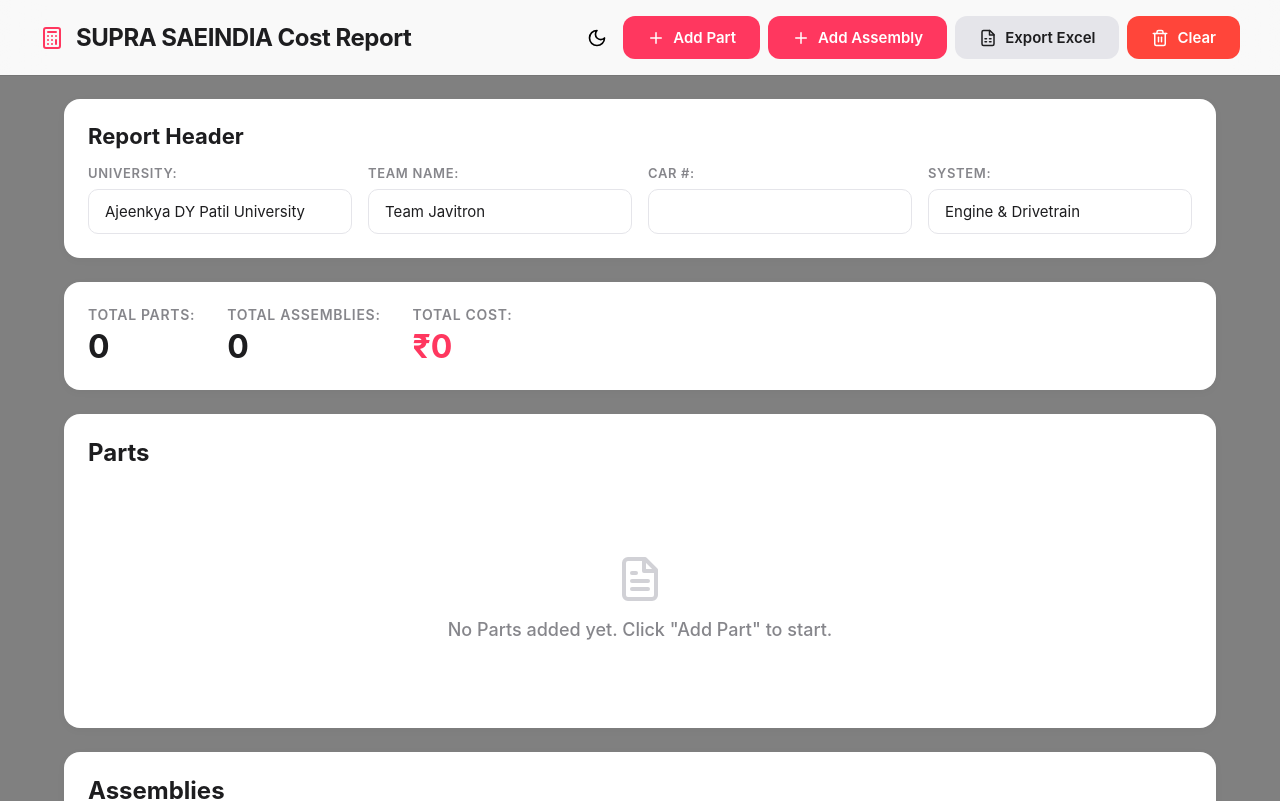
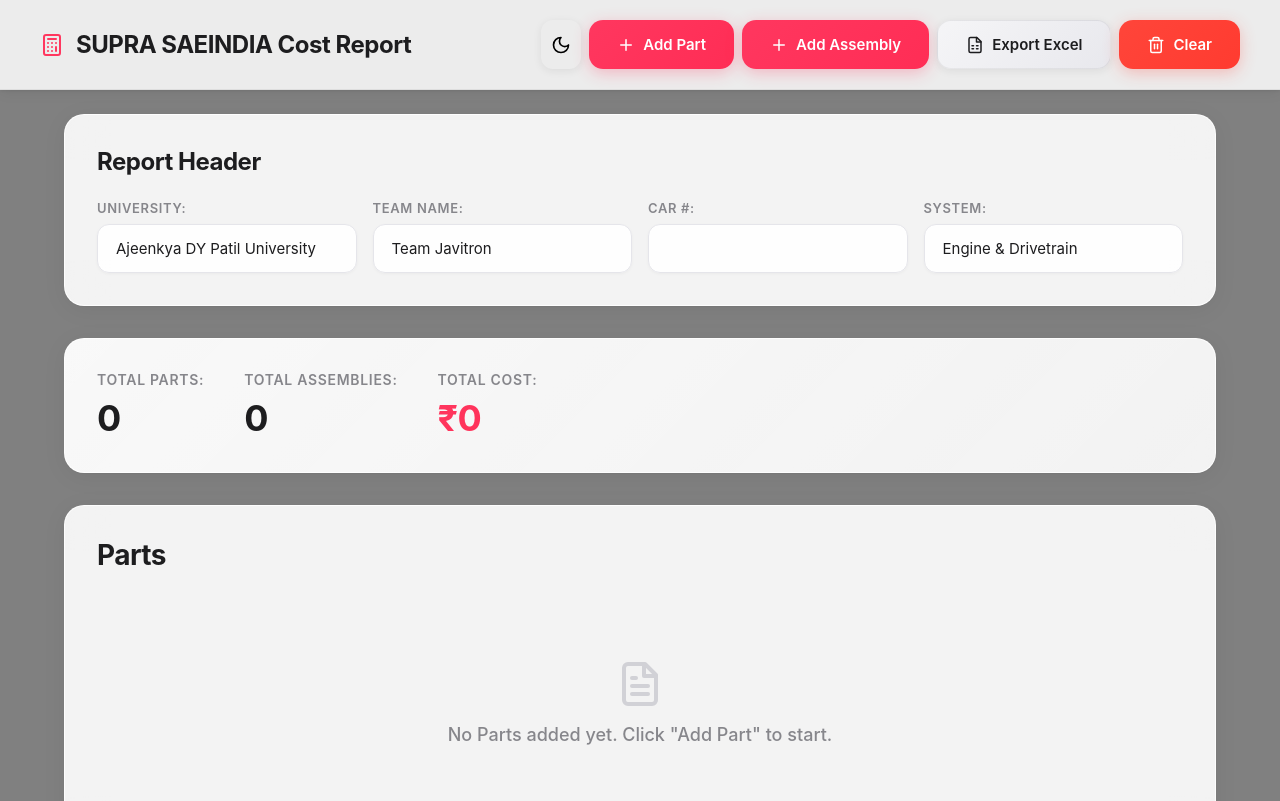
Before and after one commit to not-brajesh/Cost-Report-App-, a React (Vite) app: page / in a window 1280 px wide. Shown: the top 801 px of the page. Built offline with nearby package versions, Linux system fonts and the light colour scheme.

Commit message:
Enhance UI/UX with glassmorphism + Add regex security & float precision fix

```diff
--- a/src/App.css
+++ b/src/App.css
@@ -7,7 +7,7 @@
 
 body {
   font-family: -apple-system, BlinkMacSystemFont, 'SF Pro Display', 'SF Pro Text', 'Segoe UI', Roboto, sans-serif;
-  background: #f5f5f7;
+  background: linear-gradient(135deg, #f5f5f7 0%, #e8e8ed 100%);
   min-height: 100vh;
   color: #1d1d1f;
   -webkit-font-smoothing: antialiased;
@@ -21,18 +21,18 @@
 
 /* Dark Mode */
 .app.dark-mode {
-  background: #1c1c1e;
+  background: linear-gradient(135deg, #1c1c1e 0%, #2c2c2e 100%);
   color: #f5f5f7;
 }
 
 .app.dark-mode body {
-  background: #1c1c1e;
+  background: linear-gradient(135deg, #1c1c1e 0%, #2c2c2e 100%);
   color: #f5f5f7;
 }
 
 .app.dark-mode .app-header {
-  background: rgba(28, 28, 30, 0.95);
-  border-bottom: 1px solid rgba(255, 255, 255, 0.1);
+  background: rgba(28, 28, 30, 0.85);
+  border-bottom: 1px solid rgba(255, 255, 255, 0.08);
 }
 
 .app.dark-mode .logo h1 {
@@ -40,8 +40,11 @@
 }
 
 .app.dark-mode .header-section {
-  background: #2c2c2e;
+  background: rgba(44, 44, 46, 0.9);
+  backdrop-filter: blur(20px);
+  -webkit-backdrop-filter: blur(20px);
   color: #f5f5f7;
+  border: 1px solid rgba(255, 255, 255, 0.08);
 }
 
 .app.dark-mode .header-section h3 {
@@ -54,15 +57,17 @@
 
 .app.dark-mode .form-input,
 .app.dark-mode .form-select {
-  background: #3a3a3c;
+  background: rgba(58, 58, 60, 0.9);
   border-color: #48484a;
   color: #f5f5f7;
+  box-shadow: 0 1px 3px rgba(0, 0, 0, 0.2);
 }
 
 .app.dark-mode .form-input:focus,
 .app.dark-mode .form-select:focus {
-  background: #3a3a3c;
+  background: rgba(58, 58, 60, 0.95);
   border-color: #ff375f;
+  box-shadow: 0 0 0 4px rgba(255, 55, 95, 0.15), 0 2px 8px rgba(0, 0, 0, 0.3);
 }
 
 .app.dark-mode .form-input::placeholder {
@@ -70,8 +75,11 @@
 }
 
 .app.dark-mode .section-block {
-  background: #2c2c2e;
+  background: rgba(44, 44, 46, 0.9);
+  backdrop-filter: blur(20px);
+  -webkit-backdrop-filter: blur(20px);
   color: #f5f5f7;
+  border: 1px solid rgba(255, 255, 255, 0.08);
 }
 
 .app.dark-mode .section-block h2 {
@@ -80,8 +88,16 @@
 
 .app.dark-mode .part-card,
 .app.dark-mode .assembly-card {
-  background: #3a3a3c;
+  background: rgba(58, 58, 60, 0.95);
+  backdrop-filter: blur(20px);
+  -webkit-backdrop-filter: blur(20px);
   color: #f5f5f7;
+  border: 1px solid rgba(255, 255, 255, 0.08);
+}
+
+.app.dark-mode .part-card:hover,
+.app.dark-mode .assembly-card:hover {
+  box-shadow: 0 8px 32px rgba(0, 0, 0, 0.3), 0 2px 4px rgba(0, 0, 0, 0.2);
 }
 
 .app.dark-mode .part-header,
@@ -96,7 +112,9 @@
 
 .app.dark-mode .part-header-form,
 .app.dark-mode .assembly-header-form {
-  background: #2c2c2e;
+  background: rgba(44, 44, 46, 0.9);
+  backdrop-filter: blur(20px);
+  -webkit-backdrop-filter: blur(20px);
   border-color: #48484a;
 }
 
@@ -107,14 +125,17 @@
 
 .app.dark-mode .part-header-form .form-input,
 .app.dark-mode .assembly-header-form .form-input {
-  background: #3a3a3c;
+  background: rgba(58, 58, 60, 0.9);
   border-color: #48484a;
   color: #f5f5f7;
 }
 
 .app.dark-mode .summary-card {
-  background: #2c2c2e;
+  background: linear-gradient(135deg, rgba(44, 44, 46, 0.95) 0%, rgba(44, 44, 46, 0.9) 100%);
+  backdrop-filter: blur(20px);
+  -webkit-backdrop-filter: blur(20px);
   color: #f5f5f7;
+  border: 1px solid rgba(255, 255, 255, 0.08);
 }
 
 .app.dark-mode .summary-label {
@@ -126,8 +147,15 @@
 }
 
 .app.dark-mode .item-card {
-  background: #3a3a3c;
+  background: rgba(58, 58, 60, 0.95);
+  backdrop-filter: blur(20px);
+  -webkit-backdrop-filter: blur(20px);
   color: #f5f5f7;
+  border: 1px solid rgba(255, 255, 255, 0.08);
+}
+
+.app.dark-mode .item-card:hover {
+  box-shadow: 0 8px 32px rgba(0, 0, 0, 0.3), 0 2px 4px rgba(0, 0, 0, 0.2);
 }
 
 .app.dark-mode .item-header {
@@ -147,8 +175,9 @@
 }
 
 .app.dark-mode .cost-display {
-  background: #2c2c2e;
+  background: linear-gradient(135deg, #2c2c2e 0%, #3a3a3c 100%);
   color: #98989d;
+  border-color: rgba(255, 255, 255, 0.08);
 }
 
 .app.dark-mode .cost-value {
@@ -158,6 +187,8 @@
 .app.dark-mode .item-total {
   background: linear-gradient(135deg, rgba(255, 55, 95, 0.15) 0%, rgba(255, 55, 95, 0.08) 100%);
   color: #f5f5f7;
+  border-color: rgba(255, 55, 95, 0.2);
+  box-shadow: 0 2px 8px rgba(255, 55, 95, 0.15);
 }
 
 .app.dark-mode .total-value {
@@ -169,8 +200,10 @@
 }
 
 .app.dark-mode .app-footer {
-  background: #2c2c2e;
-  border-top: 1px solid rgba(255, 255, 255, 0.1);
+  background: rgba(44, 44, 46, 0.9);
+  backdrop-filter: blur(20px);
+  -webkit-backdrop-filter: blur(20px);
+  border-top: 1px solid rgba(255, 255, 255, 0.08);
 }
 
 .app.dark-mode .app-footer p {
@@ -178,28 +211,31 @@
 }
 
 .app.dark-mode .btn-secondary {
-  background: #3a3a3c;
+  background: linear-gradient(135deg, #3a3a3c 0%, #48484a 100%);
   color: #f5f5f7;
+  border-color: rgba(255, 255, 255, 0.1);
 }
 
 .app.dark-mode .btn-secondary:hover {
-  background: #48484a;
+  background: linear-gradient(135deg, #48484a 0%, #5a5a5c 100%);
+  border-color: rgba(255, 255, 255, 0.15);
 }
 
 .app.dark-mode .btn-icon:hover {
-  background: #3a3a3c;
+  background: rgba(255, 255, 255, 0.1);
 }
 
 /* Header */
 .app-header {
-  background: rgba(255, 255, 255, 0.95);
-  backdrop-filter: saturate(180%) blur(20px);
-  -webkit-backdrop-filter: saturate(180%) blur(20px);
-  padding: 1rem 2rem;
-  box-shadow: 0 1px 0 rgba(0, 0, 0, 0.08);
+  background: rgba(255, 255, 255, 0.85);
+  backdrop-filter: saturate(180%) blur(30px);
+  -webkit-backdrop-filter: saturate(180%) blur(30px);
+  padding: 1.25rem 2rem;
+  box-shadow: 0 1px 3px rgba(0, 0, 0, 0.08), 0 4px 12px rgba(0, 0, 0, 0.05);
   position: sticky;
   top: 0;
   z-index: 100;
+  border-bottom: 1px solid rgba(0, 0, 0, 0.06);
 }
 
 .header-content {
@@ -238,65 +274,75 @@
   display: flex;
   align-items: center;
   gap: 0.5rem;
-  padding: 0.75rem 1.5rem;
+  padding: 0.875rem 1.75rem;
   border: none;
-  border-radius: 12px;
+  border-radius: 14px;
   font-size: 0.9375rem;
   font-weight: 600;
   cursor: pointer;
-  transition: all 0.2s ease;
+  transition: all 0.3s cubic-bezier(0.4, 0, 0.2, 1);
   font-family: inherit;
+  box-shadow: 0 2px 8px rgba(0, 0, 0, 0.08);
 }
 
 .btn:hover {
-  transform: scale(1.02);
+  transform: translateY(-2px);
+  box-shadow: 0 4px 16px rgba(0, 0, 0, 0.12);
 }
 
 .btn:active {
-  transform: scale(0.98);
+  transform: translateY(0);
+  box-shadow: 0 2px 8px rgba(0, 0, 0, 0.08);
 }
 
 .btn-primary {
-  background: #ff375f;
+  background: linear-gradient(135deg, #ff375f 0%, #ff2d55 100%);
   color: white;
+  box-shadow: 0 4px 16px rgba(255, 55, 95, 0.3);
 }
 
 .btn-primary:hover {
-  background: #ff2d55;
+  background: linear-gradient(135deg, #ff2d55 0%, #ff2453 100%);
+  box-shadow: 0 6px 24px rgba(255, 55, 95, 0.4);
 }
 
 .btn-secondary {
-  background: #e5e5ea;
+  background: linear-gradient(135deg, #f5f5f7 0%, #e8e8ed 100%);
   color: #1d1d1f;
+  border: 1px solid rgba(0, 0, 0, 0.06);
 }
 
 .btn-secondary:hover {
-  background: #d1d1d6;
+  background: linear-gradient(135deg, #e8e8ed 0%, #d1d1d6 100%);
+  border-color: rgba(0, 0, 0, 0.1);
 }
 
 .btn-danger {
-  background: #ff453a;
+  background: linear-gradient(135deg, #ff453a 0%, #ff3b30 100%);
   color: white;
+  box-shadow: 0 4px 16px rgba(255, 69, 58, 0.3);
 }
 
 .btn-danger:hover {
-  background: #ff3b30;
+  background: linear-gradient(135deg, #ff3b30 0%, #ff2d26 100%);
+  box-shadow: 0 6px 24px rgba(255, 69, 58, 0.4);
 }
 
 .btn-icon {
-  padding: 0.5rem;
+  padding: 0.625rem;
   background: transparent;
   border: none;
-  border-radius: 8px;
+  border-radius: 12px;
   cursor: pointer;
-  transition: all 0.2s ease;
+  transition: all 0.3s cubic-bezier(0.4, 0, 0.2, 1);
   display: flex;
   align-items: center;
   justify-content: center;
 }
 
 .btn-icon:hover {
-  background: #e5e5ea;
+  background: rgba(0, 0, 0, 0.05);
+  transform: scale(1.05);
 }
 
 .btn-remove {
@@ -316,18 +362,22 @@
 }
 
 .header-section {
-  background: white;
-  border-radius: 16px;
-  padding: 1.5rem;
-  margin-bottom: 1.5rem;
-  box-shadow: 0 2px 8px rgba(0, 0, 0, 0.04);
+  background: rgba(255, 255, 255, 0.9);
+  backdrop-filter: blur(20px);
+  -webkit-backdrop-filter: blur(20px);
+  border-radius: 20px;
+  padding: 2rem;
+  margin-bottom: 2rem;
+  box-shadow: 0 4px 24px rgba(0, 0, 0, 0.06), 0 1px 2px rgba(0, 0, 0, 0.04);
+  border: 1px solid rgba(255, 255, 255, 0.8);
 }
 
 .header-section h3 {
-  font-size: 1.375rem;
+  font-size: 1.5rem;
   font-weight: 700;
   color: #1d1d1f;
-  margin: 0 0 1rem 0;
+  margin: 0 0 1.5rem 0;
+  letter-spacing: -0.02em;
 }
 
 .header-form {
@@ -351,24 +401,26 @@
 }
 
 .form-input, .form-select {
-  padding: 0.75rem 1rem;
-  border: 1px solid #e5e5ea;
-  border-radius: 10px;
+  padding: 0.875rem 1.125rem;
+  border: 1.5px solid #e5e5ea;
+  border-radius: 12px;
   font-size: 0.9375rem;
-  background: white;
-  transition: all 0.2s ease;
+  background: rgba(255, 255, 255, 0.9);
+  transition: all 0.3s cubic-bezier(0.4, 0, 0.2, 1);
   font-family: inherit;
   color: #1d1d1f;
+  box-shadow: 0 1px 3px rgba(0, 0, 0, 0.04);
 }
 
 .form-input:focus, .form-select:focus {
   outline: none;
   border-color: #ff375f;
-  box-shadow: 0 0 0 3px rgba(255, 55, 95, 0.1);
+  box-shadow: 0 0 0 4px rgba(255, 55, 95, 0.1), 0 2px 8px rgba(0, 0, 0, 0.08);
+  background: white;
 }
 
 .form-input::placeholder {
-  color: #86868b;
+  color: #98989d;
 }
 
 .sections-container {
@@ -378,30 +430,38 @@
 }
 
 .section-block {
-  background: white;
-  border-radius: 16px;
-  padding: 1.5rem;
-  box-shadow: 0 2px 8px rgba(0, 0, 0, 0.04);
+  background: rgba(255, 255, 255, 0.9);
+  backdrop-filter: blur(20px);
+  -webkit-backdrop-filter: blur(20px);
+  border-radius: 20px;
+  padding: 2rem;
+  box-shadow: 0 4px 24px rgba(0, 0, 0, 0.06), 0 1px 2px rgba(0, 0, 0, 0.04);
+  border: 1px solid rgba(255, 255, 255, 0.8);
 }
 
 .section-block h2 {
-  font-size: 1.5rem;
+  font-size: 1.75rem;
   font-weight: 700;
   color: #1d1d1f;
   margin: 0 0 1.5rem 0;
+  letter-spacing: -0.02em;
 }
 
 .part-card, .assembly-card {
-  background: #fafafa;
-  border-radius: 16px;
-  padding: 1.5rem;
-  margin-bottom: 1.5rem;
-  box-shadow: 0 1px 3px rgba(0, 0, 0, 0.04);
-  transition: all 0.2s ease;
+  background: rgba(255, 255, 255, 0.95);
+  backdrop-filter: blur(20px);
+  -webkit-backdrop-filter: blur(20px);
+  border-radius: 20px;
+  padding: 2rem;
+  margin-bottom: 2rem;
+  box-shadow: 0 4px 24px rgba(0, 0, 0, 0.06), 0 1px 2px rgba(0, 0, 0, 0.04);
+  border: 1px solid rgba(255, 255, 255, 0.8);
+  transition: all 0.3s cubic-bezier(0.4, 0, 0.2, 1);
 }
 
 .part-card:hover, .assembly-card:hover {
-  box-shadow: 0 4px 12px rgba(0, 0, 0, 0.08);
+  box-shadow: 0 8px 32px rgba(0, 0, 0, 0.08), 0 2px 4px rgba(0, 0, 0, 0.06);
+  transform: translateY(-2px);
 }
 
 .part-header, .assembly-header {
@@ -472,20 +532,23 @@
 }
 
 .summary-card {
-  background: white;
-  border-radius: 16px;
-  padding: 1.5rem;
-  margin-bottom: 1.5rem;
-  box-shadow: 0 2px 8px rgba(0, 0, 0, 0.04);
+  background: linear-gradient(135deg, rgba(255, 255, 255, 0.95) 0%, rgba(255, 255, 255, 0.9) 100%);
+  backdrop-filter: blur(20px);
+  -webkit-backdrop-filter: blur(20px);
+  border-radius: 20px;
+  padding: 2rem;
+  margin-bottom: 2rem;
+  box-shadow: 0 4px 24px rgba(0, 0, 0, 0.06), 0 1px 2px rgba(0, 0, 0, 0.04);
+  border: 1px solid rgba(255, 255, 255, 0.8);
   display: flex;
-  gap: 2rem;
+  gap: 2.5rem;
   flex-wrap: wrap;
 }
 
 .summary-item {
   display: flex;
   flex-direction: column;
-  gap: 0.25rem;
+  gap: 0.5rem;
 }
 
 .summary-label {
@@ -497,13 +560,18 @@
 }
 
 .summary-value {
-  font-size: 2rem;
+  font-size: 2.25rem;
   font-weight: 700;
   color: #1d1d1f;
+  letter-spacing: -0.02em;
 }
 
 .summary-cost {
   color: #ff375f;
+  background: linear-gradient(135deg, #ff375f 0%, #ff2d55 100%);
+  -webkit-background-clip: text;
+  -webkit-text-fill-color: transparent;
+  background-clip: text;
 }
 
 .filter-section {
@@ -548,32 +616,37 @@
 }
 
 .item-card {
-  background: white;
-  border-radius: 16px;
-  padding: 1.5rem;
-  margin-bottom: 1rem;
-  box-shadow: 0 1px 3px rgba(0, 0, 0, 0.04);
-  transition: all 0.2s ease;
+  background: rgba(255, 255, 255, 0.95);
+  backdrop-filter: blur(20px);
+  -webkit-backdrop-filter: blur(20px);
+  border-radius: 18px;
+  padding: 1.75rem;
+  margin-bottom: 1.5rem;
+  box-shadow: 0 2px 12px rgba(0, 0, 0, 0.04), 0 1px 2px rgba(0, 0, 0, 0.02);
+  border: 1px solid rgba(255, 255, 255, 0.8);
+  transition: all 0.3s cubic-bezier(0.4, 0, 0.2, 1);
 }
 
 .item-card:hover {
-  box-shadow: 0 4px 12px rgba(0, 0, 0, 0.08);
+  box-shadow: 0 8px 32px rgba(0, 0, 0, 0.08), 0 2px 4px rgba(0, 0, 0, 0.04);
+  transform: translateY(-2px);
 }
 
 .item-header {
   display: flex;
   justify-content: space-between;
   align-items: center;
-  margin-bottom: 1rem;
-  padding-bottom: 0.75rem;
-  border-bottom: 1px solid #e5e5ea;
+  margin-bottom: 1.25rem;
+  padding-bottom: 1rem;
+  border-bottom: 1.5px solid #e5e5ea;
 }
 
 .item-header h4 {
-  font-size: 1.125rem;
+  font-size: 1.25rem;
   font-weight: 700;
   color: #1d1d1f;
   margin: 0;
+  letter-spacing: -0.01em;
 }
 
 .item-section {
@@ -608,36 +681,41 @@
   display: flex;
   justify-content: space-between;
   align-items: center;
-  padding: 0.75rem 1rem;
-  background: #f5f5f7;
-  border-radius: 12px;
-  margin-top: 0.5rem;
+  padding: 0.875rem 1.25rem;
+  background: linear-gradient(135deg, #f5f5f7 0%, #e8e8ed 100%);
+  border-radius: 14px;
+  margin-top: 0.75rem;
   font-size: 0.9375rem;
   color: #86868b;
+  border: 1px solid rgba(0, 0, 0, 0.04);
 }
 
 .cost-value {
-  font-weight: 600;
+  font-weight: 700;
   color: #1d1d1f;
+  font-size: 1rem;
 }
 
 .item-total {
   display: flex;
   justify-content: space-between;
   align-items: center;
-  padding: 1rem;
-  background: linear-gradient(135deg, rgba(255, 55, 95, 0.1) 0%, rgba(255, 55, 95, 0.05) 100%);
-  border-radius: 12px;
-  margin-top: 1rem;
+  padding: 1.25rem;
+  background: linear-gradient(135deg, rgba(255, 55, 95, 0.12) 0%, rgba(255, 55, 95, 0.06) 100%);
+  border-radius: 16px;
+  margin-top: 1.25rem;
   font-size: 1.0625rem;
   font-weight: 600;
   color: #1d1d1f;
+  border: 1px solid rgba(255, 55, 95, 0.15);
+  box-shadow: 0 2px 8px rgba(255, 55, 95, 0.1);
 }
 
 .total-value {
-  font-weight: 700;
+  font-weight: 800;
   color: #ff375f;
-  font-size: 1.5rem;
+  font-size: 1.625rem;
+  letter-spacing: -0.02em;
 }
 
 .empty-state {
```
Also changed, not shown: src/utils/costCalculator.js (+12 -1 lines).
